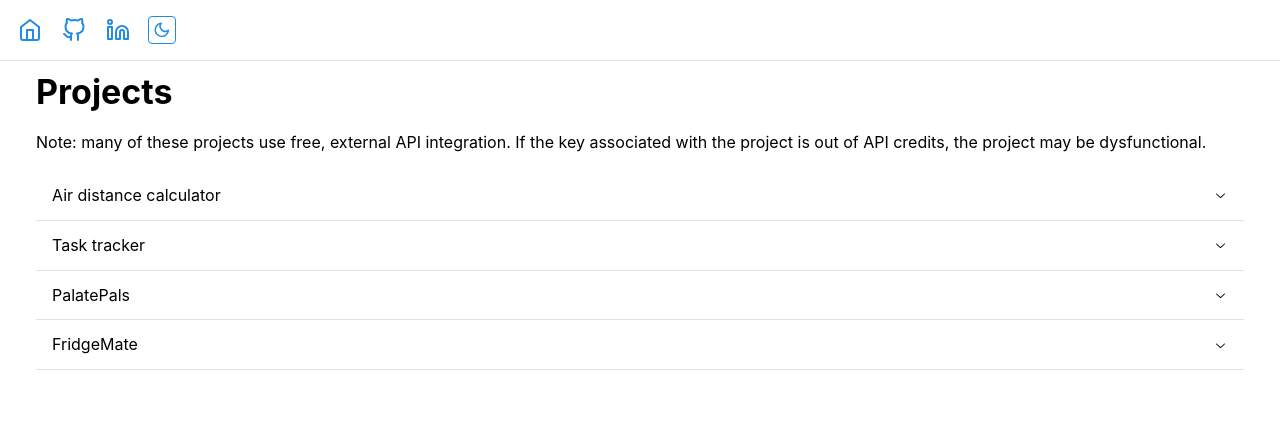
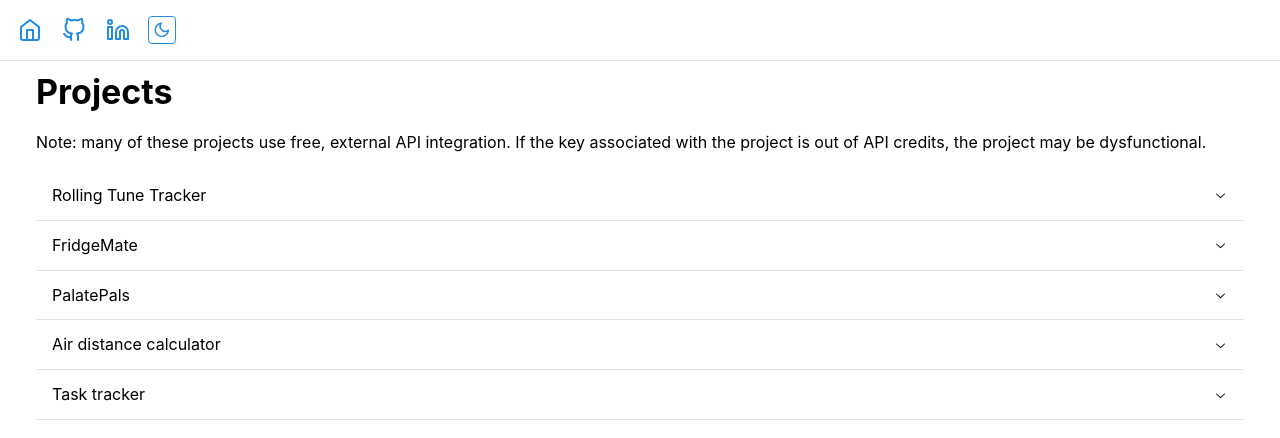
Before and after one commit to mayaaio/portfolio, a React (Create React App) app: page /work in a window 1280 px wide. Shown: the top 438 px of the page. Built offline with nearby package versions, Linux system fonts and the light colour scheme.

Commit message:
Add rolling tune tracker to projects

```diff
--- a/src/pages/Projects.js
+++ b/src/pages/Projects.js
@@ -11,6 +11,33 @@ function Projects() {
         be dysfunctional.
       </Text>
       <Accordion>
+        <Project
+          title={"Rolling Tune Tracker"}
+          desc={
+            "A full-stack app that tracks progress through Rolling Stone’s 500 Greatest Albums, using data scraped with Python and enriched via the Spotify API. Built with React + Express, fully deployed on Vercel and Render."
+          }
+          link={"https://rollingtunetracker.vercel.app/"}
+          github={"https://github.com/mayaaio/rollingtunetracker"}
+          img={"rollingtunetracker.png"}
+        />
+        <Project
+          title={"FridgeMate"}
+          desc={
+            "This project was built for the fourth and final round of Lighthall’s Software Engineering Super League 3 competition, and won first place. \nIt is a fridge item tracker that tracks the expiration status and quantity of items in a fridge, using an external API. For this project, I worked with a partner, and we used React, Javascript, Firebase, and Node.js."
+          }
+          link={"https://fridgemateapp.netlify.app/"}
+          github={"https://github.com/mayaaio/FridgeMate"}
+          img={"fridgemate.png"}
+        />
+        <Project
+          title={"PalatePals"}
+          desc={
+            "This project was built for the third round of Lighthall’s Software Engineering Super League 3 competition, and won third place. It is a solution for couples/groups to help decide where to eat. For this project, I worked with a partner, and we used React, Javascript, Firebase, and Node.js."
+          }
+          link={"https://palatepals.netlify.app/"}
+          github={"https://github.com/mayaaio/PalatePals"}
+          img={"palatepals.png"}
+        />
         <Project
           title={"Air distance calculator"}
           desc={
@@ -29,24 +56,6 @@ function Projects() {
           github={"https://github.com/mayaaio/task-tracker"}
           img={"tasktracker.png"}
         />
-				<Project
-					title={"PalatePals"}
-					desc={
-						"This project was built for the third round of Lighthall’s Software Engineering Super League 3 competition, and won third place. It is a solution for couples/groups to help decide where to eat. For this project, I worked with a partner, and we used React, Javascript, Firebase, and Node.js."
-					}
-					link={"https://palatepals.netlify.app/"}
-					github={"https://github.com/mayaaio/PalatePals"}
-					img={"palatepals.png"}
-				/>
-				<Project
-					title={"FridgeMate"}
-					desc={
-						"This project was built for the fourth and final round of Lighthall’s Software Engineering Super League 3 competition, and won first place. \nIt is a fridge item tracker that tracks the expiration status and quantity of items in a fridge, using an external API. For this project, I worked with a partner, and we used React, Javascript, Firebase, and Node.js."
-					}
-					link={"https://fridgemateapp.netlify.app/"}
-					github={"https://github.com/mayaaio/FridgeMate"}
-					img={"fridgemate.png"}
-				/>
       </Accordion>
     </Stack>
   );
```
Also changed, not shown: src/assets/rollingtunetracker.png (added). Lines whose indentation alone changed are shown as unchanged.
